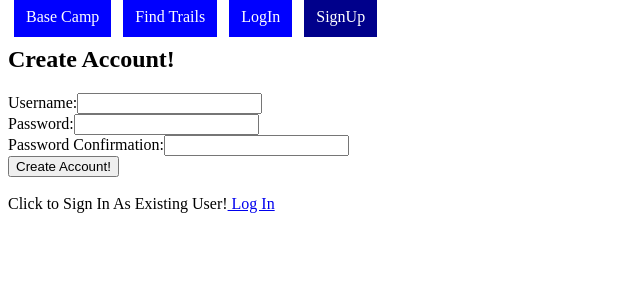
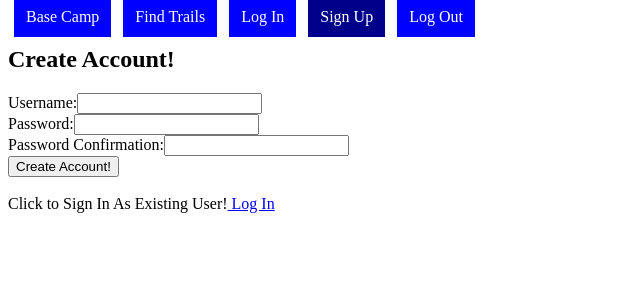
Before and after one commit to DCW0830/trailsFrontEnd, a React (Create React App) app: page /SignUp in a window 1280 px wide. Shown: the top 300 px of the page, without its empty margins (0-640 px from the left). Built offline with nearby package versions, Linux system fonts and the light colour scheme.

Commit message:
conditional routing

```diff
--- a/src/actions/users.js
+++ b/src/actions/users.js
@@ -14,6 +14,8 @@ export function logIn(userInput) {
       }
     }).then(res => res.json())
     .then(returningUser =>  {
+      console.log(returningUser)
+      sessionStorage.setItem('id', returningUser.id)
       dispatch({type: 'LOG_IN', payload: returningUser})
     })
     .catch(error => {
@@ -38,6 +40,8 @@ export function createUser(userInput) {
       }
     }).then(res => res.json())
     .then(newUser =>  {
+      console.log(newUser)
+      sessionStorage.setItem('id', newUser.id)
       dispatch({type: 'LOG_IN', payload: newUser})
     })
     .catch(error => {
--- a/src/components/NavBar.js
+++ b/src/components/NavBar.js
@@ -14,7 +14,7 @@ const NavBar = () => {
   return (
     <div>
       <NavLink
-        to="/home"
+        to="/"
         exact
         style={link}
         activeStyle={{
@@ -32,13 +32,13 @@ const NavBar = () => {
       >Find Trails</NavLink>
 
       <NavLink
-        to='/'
+        to='/LogIn'
         exact
         style={link}
         activeStyle={{
           background: 'darkblue'
         }}
-      >LogIn</NavLink>
+      >Log In</NavLink>
 
       <NavLink
         to='/SignUp'
@@ -47,7 +47,16 @@ const NavBar = () => {
         activeStyle={{
           background: 'darkblue'
         }}
-      >SignUp</NavLink>
+      >Sign Up</NavLink>
+
+      <NavLink
+        to='/logOut'
+        exact
+        style={link}
+        activeStyle={{
+          background: 'darkblue'
+        }}
+      >Log Out</NavLink>
     </div>
   )
 }
--- a/src/containers/App.js
+++ b/src/containers/App.js
@@ -3,19 +3,35 @@ import Home from './Home'
 import LogIn from './LogIn'
 import SignUp from './SignUp'
 import FindTrails from './FindTrails'
-import { BrowserRouter as Router, Route} from 'react-router-dom'
+import { BrowserRouter as Router, Route, Redirect} from 'react-router-dom'
 
 const App = () => {
   return (
     <Router>
       <React.Fragment>
-        <Route exact path="/" component={LogIn} />
-        <Route exact path="/SignUp" component={SignUp} />
-        <Route exact path="/Home" component={Home} />
-        <Route exact path="/FindTrails" component={FindTrails} />
+        <Route exact path="/" component={() => loggedIn() ? <Home/>
+        : <Redirect to='/LogIn' /> }/>
+
+      <Route path="/LogIn" component={()=> loggedIn() ? <Redirect to="/" /> : <LogIn/> }/>
+
+        <Route path="/SignUp" component={()=> loggedIn() ?
+        <Redirect to='/' /> : <SignUp/> }/>
+
+        <Route path="/FindTrails" component={()=> loggedIn() ?
+          <FindTrails/> : <Redirect to='/LogIn'/> }/>
+
+        <Route path='/logOut' component={() => logOut()} />
+
       </React.Fragment>
     </Router>
   )
 }
 
+const loggedIn = () => !!sessionStorage['id']
+
+const logOut = () => {
+  if(sessionStorage['id']) sessionStorage.removeItem('id')
+  return <Redirect to='/logIn' />
+}
+
 export default App
--- a/src/containers/Login.js
+++ b/src/containers/Login.js
@@ -26,7 +26,6 @@ class Login extends Component {
   }
 
   render() {
-    console.log(this.props)
     return (
       <div>
         <NavBar />
--- a/src/containers/SignUp.js
+++ b/src/containers/SignUp.js
@@ -28,7 +28,6 @@ class SignUp extends Component {
   }
 
   render() {
-    console.log(this.props)
     return (
       <div>
         <NavBar />
```
